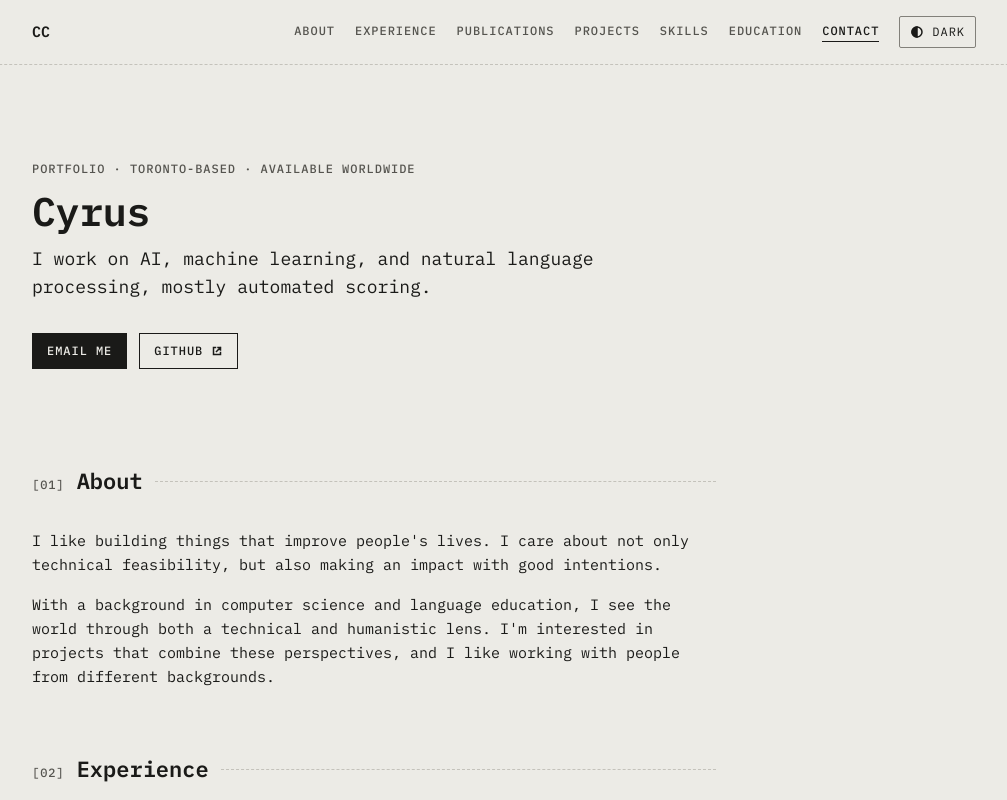
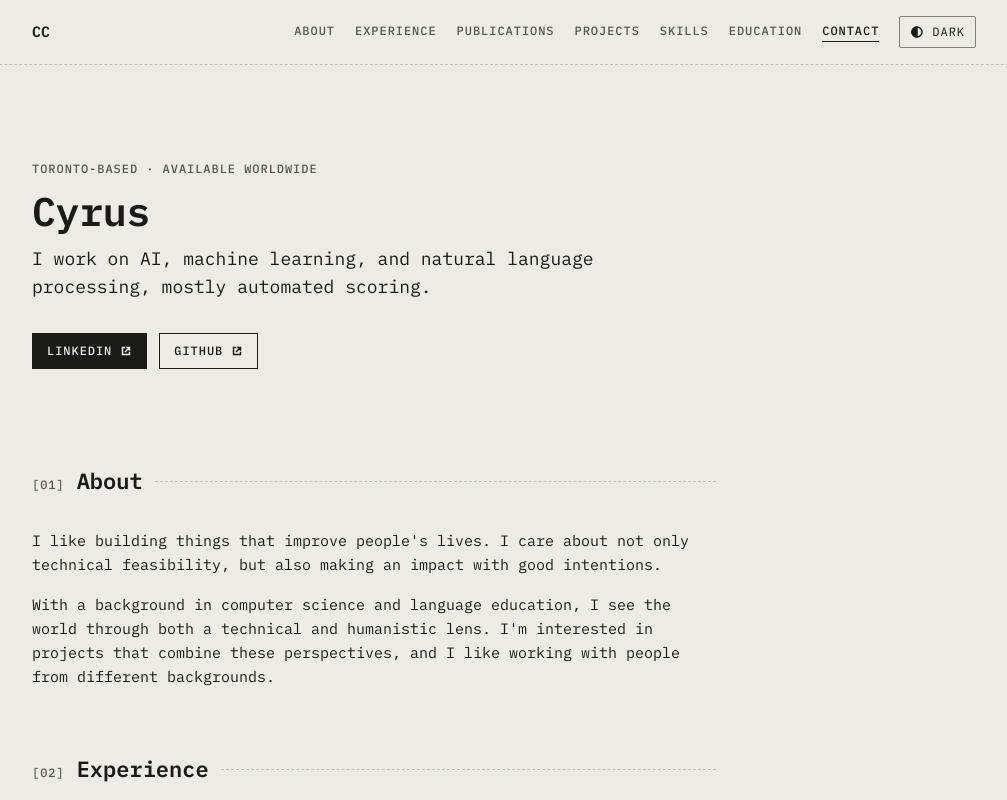
Before and after one commit to cyrusscchan/portfolio, a Next.js app: page / in a window 1280 px wide. Shown: the top 800 px of the page, without its empty margins (136-1143 px from the left). Built offline with nearby package versions, Linux system fonts and the light colour scheme; no server answers.

Commit message:
remove unnecessary info

```diff
--- a/components/Contact.tsx
+++ b/components/Contact.tsx
@@ -5,12 +5,6 @@ export function Contact({ profile }: { profile: Profile }) {
   const { github, scholar, linkedin } = profile.links;
   return (
     <dl className="pf-kv">
-      <div className="contents">
-        <dt>email</dt>
-        <dd>
-          <a href={`mailto:${profile.email}`}>{profile.email}</a>
-        </dd>
-      </div>
       <div className="contents">
         <dt>github</dt>
         <dd>
@@ -25,14 +19,12 @@ export function Contact({ profile }: { profile: Profile }) {
           </dd>
         </div>
       )}
-      {linkedin && (
       <div className="contents">
         <dt>linkedin</dt>
         <dd>
           <ExternalLink href={linkedin.url}>{linkedin.label}</ExternalLink>
         </dd>
       </div>
-      )}
     </dl>
   );
 }
--- a/components/Hero.tsx
+++ b/components/Hero.tsx
@@ -4,7 +4,7 @@ import { ArrowOutIcon } from "./ExternalLink";
 export function Hero({ profile }: { profile: Profile }) {
   return (
     <section className="pf-hero max-w-measure pb-8 pt-16 md:pt-24">
-      <p className="pf-label m-0 mb-4 text-ink-muted">Portfolio · {profile.location}</p>
+      <p className="pf-label m-0 mb-4 text-ink-muted">{profile.location}</p>
       <h1 className="m-0 text-[28px] leading-9 font-semibold tracking-[-0.01em] md:text-display">
         {profile.name}
         <span className="print-only"> {profile.surname}</span>
@@ -14,8 +14,9 @@ export function Hero({ profile }: { profile: Profile }) {
         <span className="pf-cursor" aria-hidden="true" />
       </p>
       <div className="no-print mt-8 flex flex-wrap gap-3">
-        <a className="pf-btn pf-btn--solid" href={`mailto:${profile.email}`}>
-          Email me
+        <a className="pf-btn pf-btn--solid" href={profile.links.linkedin.url} target="_blank" rel="noopener noreferrer">
+          LinkedIn
+          <ArrowOutIcon />
         </a>
         {profile.links.cv && (
           <a className="pf-btn" href={profile.links.cv}>
--- a/content/profile.json
+++ b/content/profile.json
@@ -8,7 +8,6 @@
     "I like building things that improve people's lives. I care about not only technical feasibility, but also making an impact with good intentions.",
     "With a background in computer science and language education, I see the world through both a technical and humanistic lens. I'm interested in projects that combine these perspectives, and I like working with people from different backgrounds."
   ],
-  "email": "cyruschanca@gmail.com",
   "links": {
     "github": { "label": "github.com/cyrusscchan", "url": "https://github.com/cyrusscchan" },
     "linkedin": { "label": "linkedin.com/in/cyrusscchan", "url": "https://www.linkedin.com/in/cyrusscchan" }
--- a/types/content.ts
+++ b/types/content.ts
@@ -7,11 +7,10 @@ export const ProfileSchema = z.object({
   tagline: z.string(),
   description: z.string(),
   about: z.array(z.string()).min(1),
-  email: z.string(),
   links: z.object({
     github: z.object({ label: z.string(), url: z.string() }),
     scholar: z.object({ label: z.string(), url: z.string() }).optional(),
-    linkedin: z.object({ label: z.string(), url: z.string() }).optional(),
+    linkedin: z.object({ label: z.string(), url: z.string() }),
     cv: z.string().optional(),
   }),
 });
```
Lines whose indentation alone changed are shown as unchanged.
